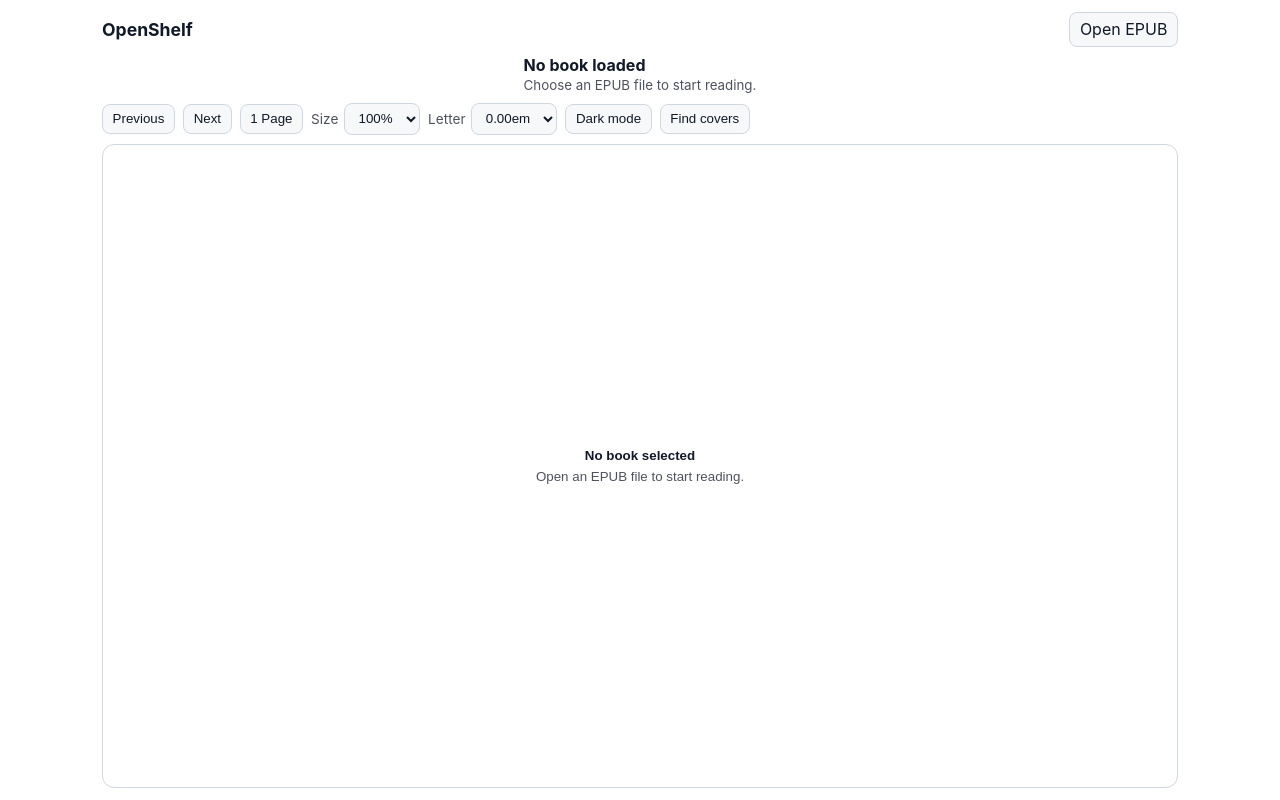
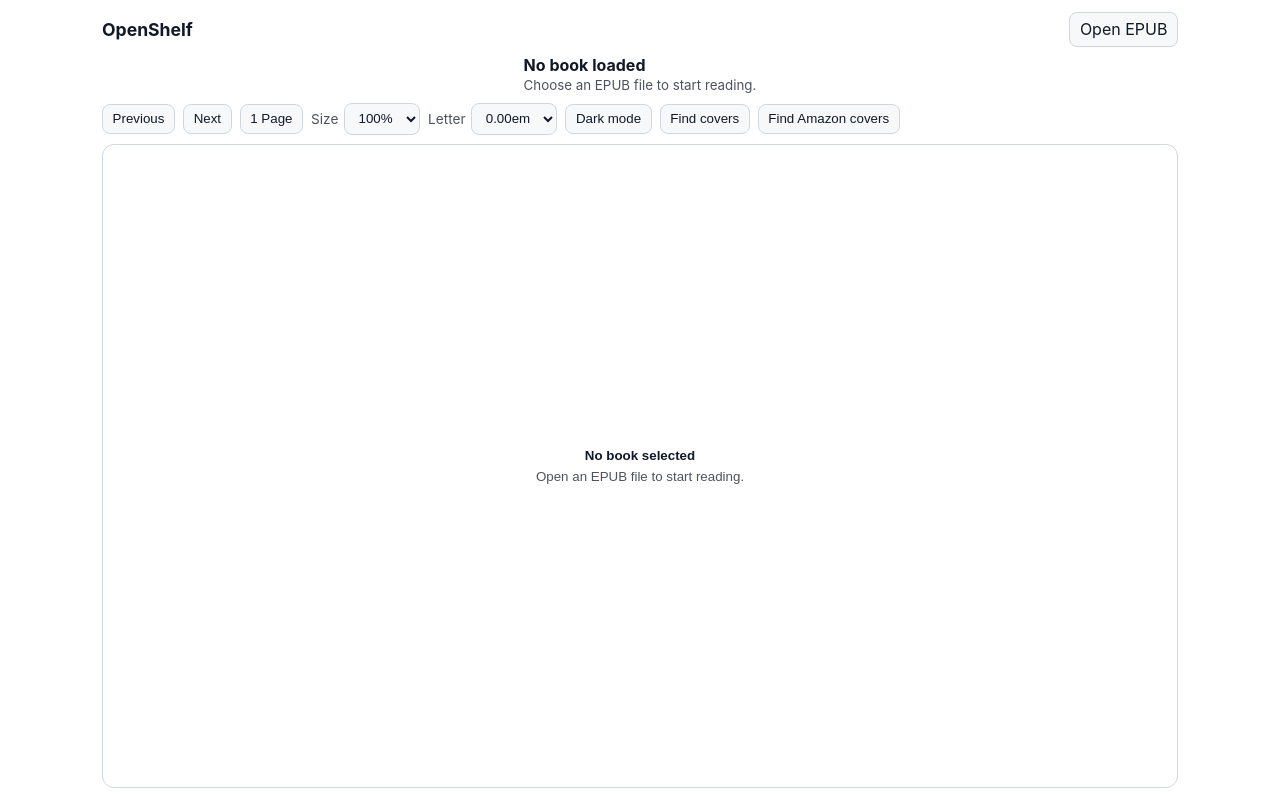
Before and after one commit to Milton761/openshelf, a React (Vite) app: page / in a window 1280 px wide. Built offline with nearby package versions, Linux system fonts and the light colour scheme.

Commit message:
feat: add local Amazon proxy skill and UI selection flow for covers; replace cover in EPUB

```diff
--- a/src/App.css
+++ b/src/App.css
@@ -201,6 +201,10 @@
   align-items: center;
 }
 
+.cover-item.selected {
+  outline: 3px solid #60a5fa;
+}
+
 .cover-item img {
   width: 120px;
   height: 160px;
--- a/src/App.tsx
+++ b/src/App.tsx
@@ -49,6 +49,7 @@
   const [coverCandidates, setCoverCandidates] = useState<
     { url: string; source: string; title?: string; id?: string }[]
   >([]);
+  const [selectedCoverUrl, setSelectedCoverUrl] = useState<string | null>(null);
   const [coverPanelOpen, setCoverPanelOpen] = useState(false);
   const [coverPreviewUrl, setCoverPreviewUrl] = useState<string | null>(null);
   const [coverLoading, setCoverLoading] = useState(false);
@@ -267,6 +268,26 @@
     setCoverLoadingMessage(null);
   };
 
+  const queryAmazonCandidates = async () => {
+    setCoverLoading(true);
+    setCoverLoadingMessage('Searching Amazon (proxy)...');
+    const meta = await bookRef.current?.loaded.metadata.catch(() => ({} as Metadata));
+    const searchTitle = meta?.title || title || fileName || '';
+    try {
+      const resp = await fetch(`http://localhost:4001/search?query=${encodeURIComponent(searchTitle)}`);
+      const json = await resp.json();
+      if (Array.isArray(json)) {
+        const candidates = json.map((x) => ({ url: x.url, source: x.source || 'Amazon', title: x.title }));
+        setCoverCandidates(candidates);
+        setCoverPanelOpen(true);
+      }
+    } catch {
+      setError('Failed to fetch Amazon candidates; ensure the local proxy is running.');
+    }
+    setCoverLoading(false);
+    setCoverLoadingMessage(null);
+  };
+
   const applyCoverToEpub = async (imageUrl: string) => {
     if (!fileBuffer) {
       setError("Original EPUB file not available to modify.");
@@ -463,6 +484,9 @@
         <button type="button" onClick={queryCoverCandidates} disabled={!hasBook}>
           Find covers
         </button>
+        <button type="button" onClick={queryAmazonCandidates} disabled={!hasBook}>
+          Find Amazon covers
+        </button>
       </section>
 
       <article className="viewer-wrap">
@@ -490,13 +514,15 @@
           <div className="cover-grid">
             {coverCandidates.length === 0 && <p>No candidates found.</p>}
             {coverCandidates.map((c, idx) => (
-              <div key={idx} className="cover-item">
-                <img src={c.url} alt={c.title || "cover"} />
+              <div
+                key={idx}
+                className={`cover-item ${selectedCoverUrl === c.url ? 'selected' : ''}`}
+                onClick={() => setSelectedCoverUrl(c.url)}
+                role="button"
+                tabIndex={0}
+              >
+                <img src={c.url} alt={c.title || 'cover'} />
                 <div className="meta">{c.source}</div>
-                <div className="actions">
-                  <a href={c.url} target="_blank" rel="noreferrer">Open</a>
-                  <button onClick={() => applyCoverToEpub(c.url)} disabled={coverLoading}>Use as cover</button>
-                </div>
               </div>
             ))}
             <div className="cover-item">
@@ -518,6 +544,11 @@
                 </button>
               </div>
             </div>
+            <div style={{gridColumn: '1/-1', display: 'flex', gap: 8, justifyContent: 'flex-end'}}>
+              <button disabled={!selectedCoverUrl || coverLoading} onClick={() => selectedCoverUrl && applyCoverToEpub(selectedCoverUrl)}>
+                Use selected cover
+              </button>
+            </div>
           </div>
           {coverLoading && (
             <div className="cover-loading">
```
Also changed, not shown: .agents/skills/openshelf-amazon-proxy/SKILL.md (added), 2 other files (tests, documents, lock files or other folders).
